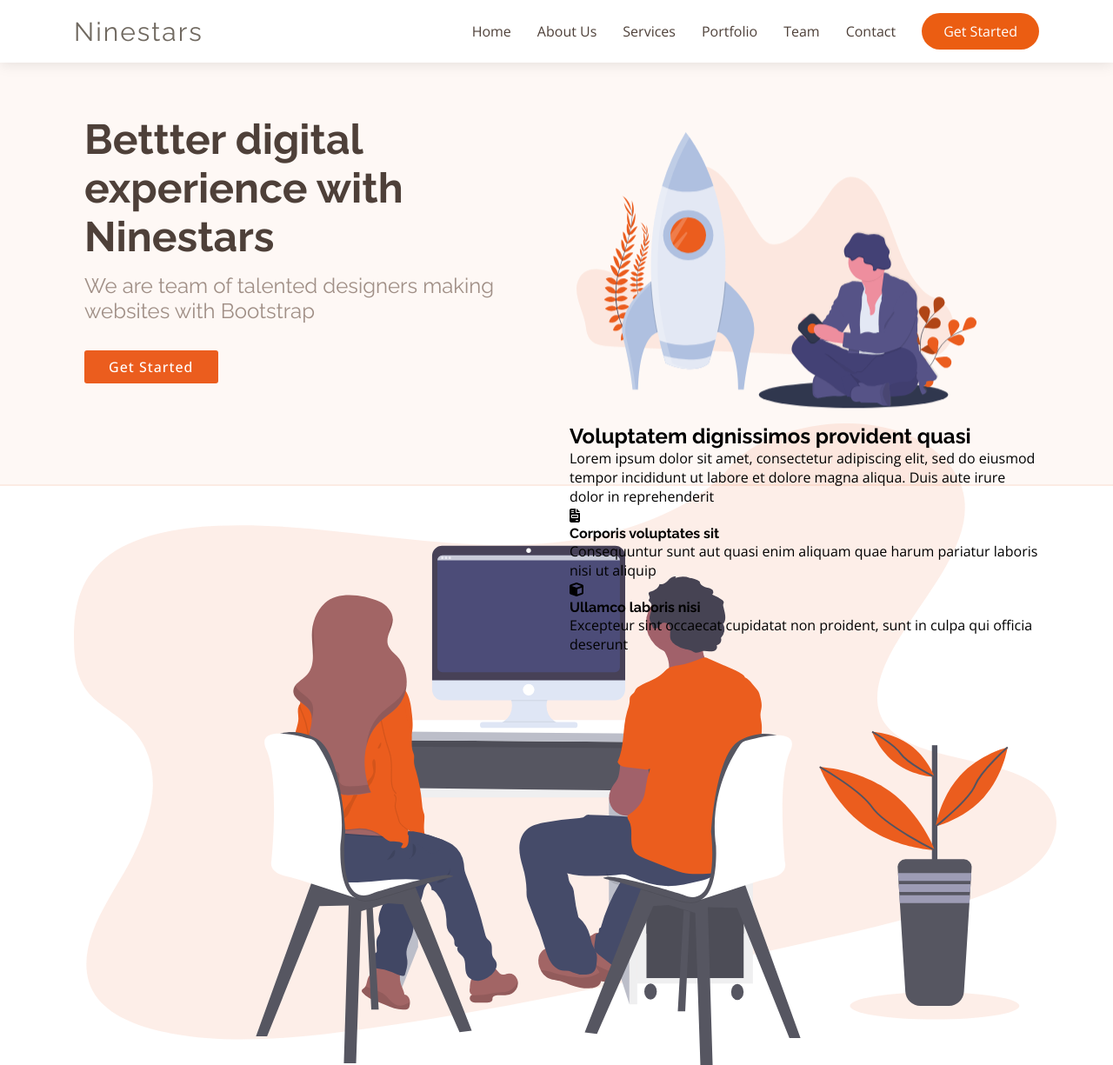
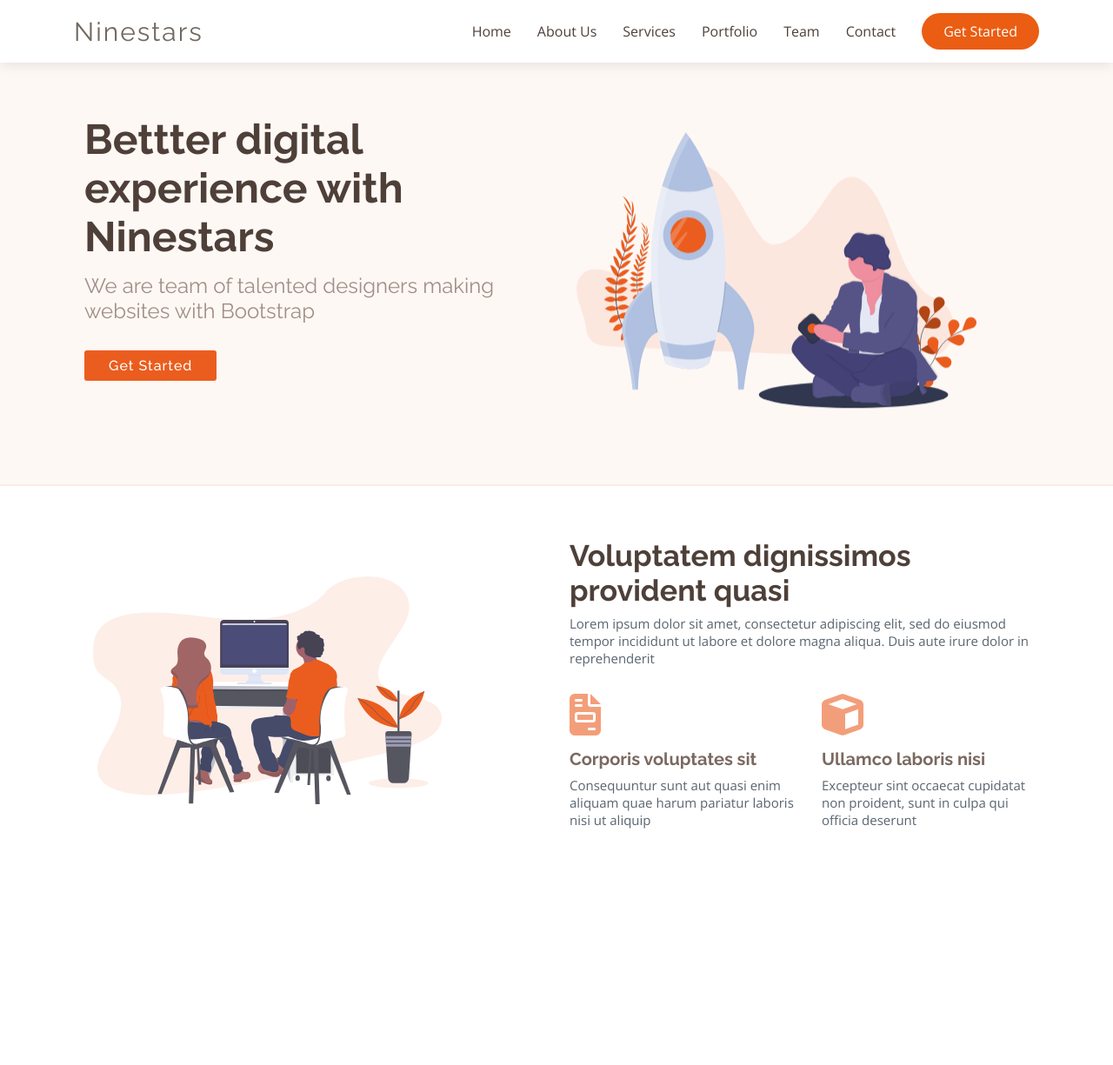
Before and after one commit to imjungim/ResponsiveWeb, a plain HTML site: page index.html in a window 1280 px wide. Shown: the whole page at 87% size. After the commit the page ends 1029 px from the top, so only its background shows below. Drawn offline with nearby package versions, Linux system fonts and the light colour scheme.

Commit message:
💄 Implement about-section style

```diff
--- a/style.css
+++ b/style.css
@@ -189,7 +189,7 @@
 
 /* HERO SECTION */
 .hero-section {
-  margin: 72px 0 -72px;
+  margin: 72px 0 0;
   padding: 60px 0;
   background-color: #fef8f5;
   border-bottom: 2px solid #fcebe3;
@@ -231,6 +231,7 @@
 
 .started-button a {
   display: inline-block;
+  font-family: 'Raleway', sans-serif;
   font-size: 16px;
   font-weight: 500;
   letter-spacing: 1px;
@@ -244,6 +245,57 @@
 .started-button a:hover {
   opacity: 0.4;
 }
+
+/* ABOUT SECTION */
+
+.about-section {
+  padding: 60px 0;
+}
+
+.about-image {
+  display: flex;
+  justify-content: center;
+  align-items: center;
+  margin-bottom: 48px;
+}
+.about-image img {
+  display: block;
+  width: 90%;
+  height: auto;
+}
+
+.about-main .about-title {
+  margin-bottom: 8px;
+  font-weight: 700;
+  font-size: 34px;
+  color: #4e4039;
+}
+
+.about-desc {
+  font-family: "Open Sans", sans-serif;
+  margin-bottom: 16px;
+  font-size: 15px;
+  color: #5a6570;
+}
+
+.about-group i {
+  margin-top: 15px;
+  margin-bottom: 10px;
+  font-size: 48px;
+  color: #f39e7a;
+}
+
+.about-group .about-group-title {
+  margin: 5px 0 8px;
+  font-size: 20px;
+  color: #7a6960;
+}
+
+
+
+
+
+
 
 /* 반응형 디자인 */
 
@@ -282,6 +334,23 @@
     animation-timing-function: ease-out;
     animation-direction: alternate-reverse;
   }
+
+  /* ABOUT SECTION */
+  .about-image {
+    height: 100%;
+    display: flex;
+    justify-content: center;
+    align-items: center;
+    margin-bottom: 0;
+  }
+
+  .about-group-wrapper {
+    display: flex;
+  }
+
+  .about-group:first-child {
+    margin-right: 24px;
+  }
 }
 
 @media screen and (max-width: 991px) {
```
